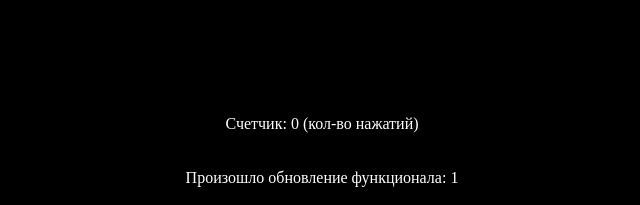
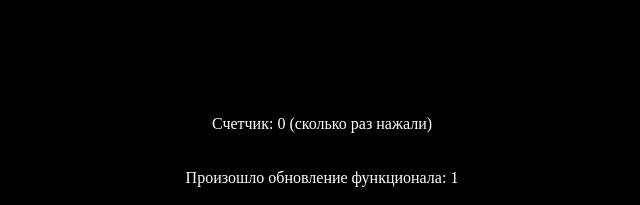
Before and after one commit to ElmirKuba/invest-helper-react-vite-pwa, a React (Vite) app: page / in a window 1280 px wide. Shown: the part 212-417 px from the top of the page, without its empty margins (318-958 px from the left). Built offline with nearby package versions, Linux system fonts and the light colour scheme.

Commit message:
pwa: тестирование 20

```diff
--- a/src/App.tsx
+++ b/src/App.tsx
@@ -8,7 +8,7 @@ function App() {
   return (
     <StrictMode>
       <div className="App">
-        <div>Счетчик: {count} (кол-во нажатий)</div>
+        <div>Счетчик: {count} (сколько раз нажали)</div>
         <br />
         <br />
         <div>Произошло обновление функционала: 1</div>
```
